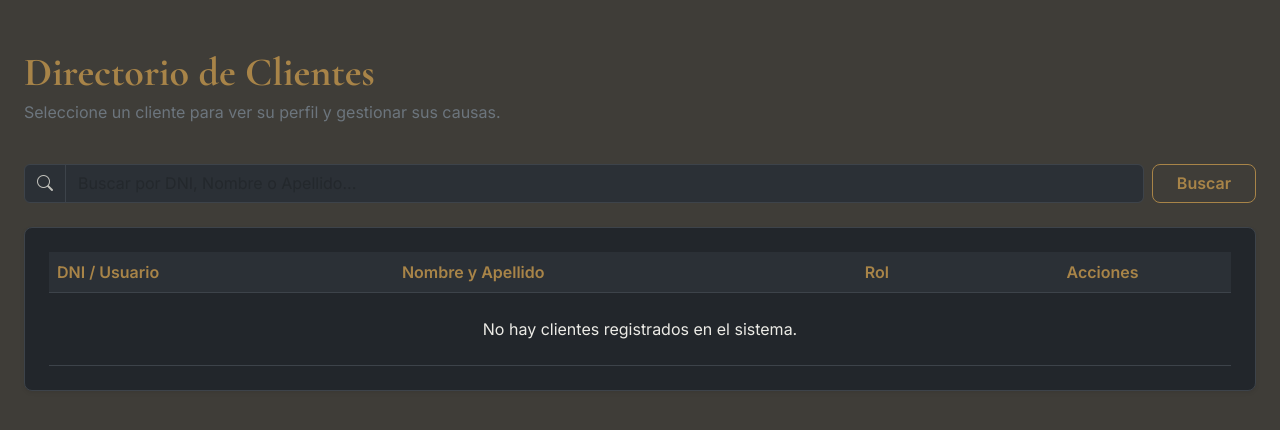
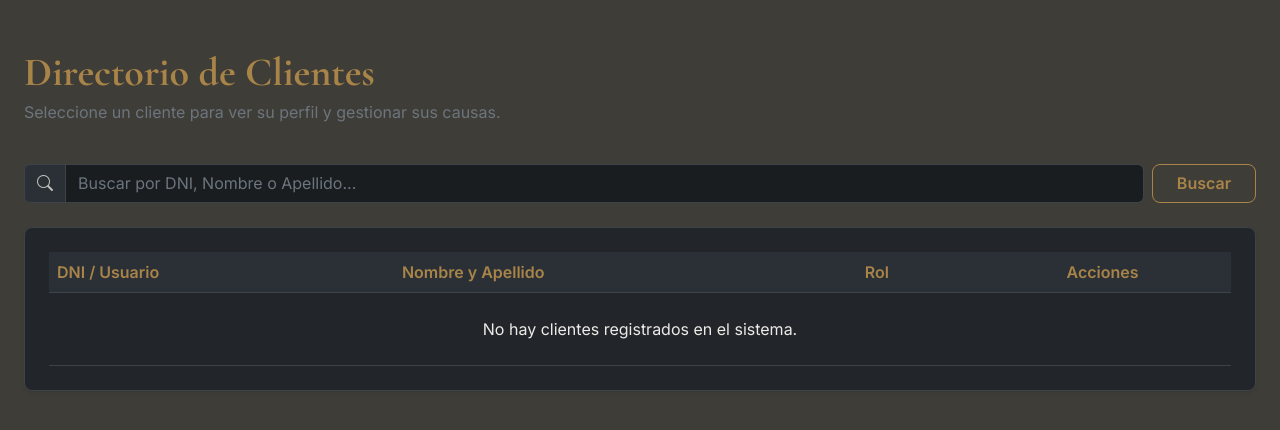
Before and after one commit to gomezvinuelaleonardoariel-cmyk/piccilli-asociados, a Flask app: page /clientes in a window 1280 px wide. Shown: the part 79-509 px from the top of the page. Run offline with Flask 3, Linux system fonts and the light colour scheme; the visitor is signed in with stand-in values (Sample User, id 1); data that the repository does not hold is empty.

Commit message:
Cambio de color letra buscador cliente

```diff
--- a/templates/clientes.html
+++ b/templates/clientes.html
@@ -23,6 +23,20 @@
         .table-dark-custom { background-color: var(--surface) !important; color: var(--text) !important; margin-bottom: 0; }
         .table-dark-custom th { background-color: var(--surface-2) !important; border-color: var(--border) !important; color: var(--accent) !important; }
         .table-dark-custom td { background-color: var(--surface) !important; border-color: var(--border) !important; color: var(--text) !important; }
+        .form-control-custom {
+            background-color: #1a1d20 !important;
+            border-color: var(--border) !important;
+            color: #e2e8f0 !important;
+        }
+        .form-control-custom::placeholder {
+            color: #6c757d !important;
+        }
+        .form-control-custom:focus {
+            background-color: #1a1d20 !important;
+            color: #e2e8f0 !important;
+            border-color: var(--accent) !important;
+            box-shadow: 0 0 0 0.25rem rgba(168, 132, 72, 0.25);
+        }
     </style>
 </head>
 <body>
@@ -52,9 +66,7 @@
                 <span class="input-group-text" style="background-color: var(--surface-2); border-color: var(--border); color: var(--muted);">
                     <i class="bi bi-search"></i>
                 </span>
-                <input type="text" name="q" class="form-control" style="background-color: var(--surface-2); border-color: var(--border); color: var(--text);"
-                       placeholder="Buscar por DNI, Nombre o Apellido..."
-                       value="{{ busqueda_actual }}">
+                <input type="text" name="q" class="form-control form-control-custom" placeholder="Buscar por DNI, Nombre o Apellido..." value="{{ busqueda_actual }}">
             </div>
             {% if busqueda_actual %}
                 <a href="/clientes" class="btn btn-outline-secondary text-light d-flex align-items-center">Limpiar</a>
```
